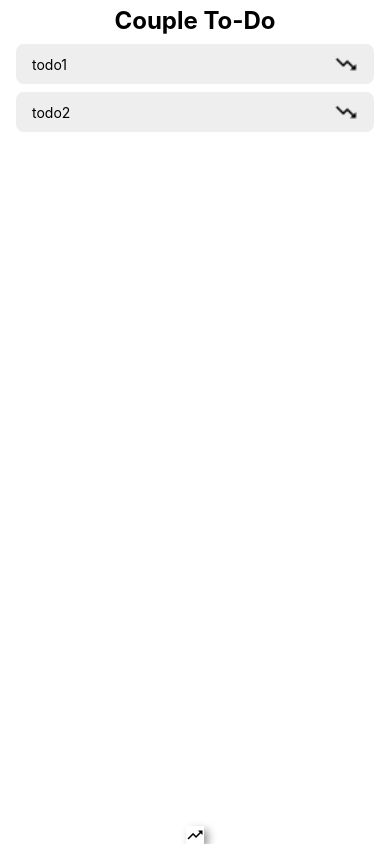
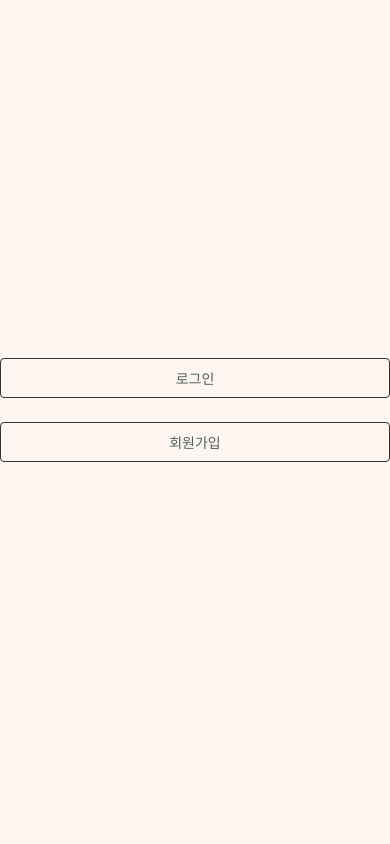
Before and after one commit to solitasroh/todo_app, a React Native app: screen / in a window 390 px wide. Built offline with nearby package versions, Linux system fonts and the light colour scheme.

Commit message:
Logic 화면 및 Navigation 추가..

```diff
--- a/src/App.tsx
+++ b/src/App.tsx
@@ -11,6 +11,10 @@ import styled from 'styled-components/native';
 
 import {SafeAreaView, Text} from 'react-native';
 import Todo from '~/Screens/ToDo/Todo';
+import Welcome from '~/Screens/Login/Welcome';
+import { createStackNavigator } from '@react-navigation/stack';
+import { LoginNaviParamList } from './Screens/types';
+import { NavigationContainer } from '@react-navigation/native';
 
 const Container = styled.View`
   flex: 1;
@@ -21,12 +25,13 @@ const Top = styled(SafeAreaView)`
   flex: 1;
 `;
 
+
 const App = () => {
   return (
     <Top>
-      <Container>
-        <Todo />
-      </Container>
+      <NavigationContainer>
+        {<Welcome />}
+      </NavigationContainer>
     </Top>
   );
 };
--- /dev/null
+++ b/src/Screens/Login/Button.tsx
@@ -0,0 +1,30 @@
+import React from 'react';
+import styled from 'styled-components/native';
+const StyleButton = styled.TouchableOpacity`
+    width : 100%;
+    height : 40px;
+    border-radius :4px;
+    justify-content :center;
+    align-items: center;
+    border : 1px;
+    border-color :#333333;
+`;
+const Label = styled.Text`
+    color : #515E63;
+`;
+
+interface Props{
+    label : string;
+    style?: Object;
+    onPress?:()=>void;
+}
+
+const Button = ({ label, style, onPress} : Props) => {
+    return(
+        <StyleButton style = {style} onPress = {onPress}>
+            <Label>{label}</Label>
+        </StyleButton>
+    );
+};
+
+export default Button;
--- a/src/Screens/Login/Welcome.tsx
+++ b/src/Screens/Login/Welcome.tsx
@@ -1,12 +1,42 @@
 import React from 'react';
 import {Text, View} from 'react-native';
 import styled from 'styled-components/native';
+import { createStackNavigator } from '@react-navigation/stack';
+import Button from './Button';
+import CreateAccount from './CreateAccount';
+import { LoginNaviParamList } from '../types';
+import { StackNavigationProp } from '@react-navigation/stack';
 
-const Welcome = () => {
+const Stack = createStackNavigator();
+const Container = styled.SafeAreaView`
+  flex : 1;
+  background-color : #FDF6F0;
+  align-items: center;
+  justify-content: center;
+`;
+type NavigationProp = StackNavigationProp<LoginNaviParamList, 'Welcome'>;
+
+interface Props {
+  navigation :NavigationProp;
+}
+const Welcome = ({navigation} : Props) => {
   return (
-    <View>
-      <Text>Welcome view</Text>
-    </View>
+    <Container>
+      <Button
+        style ={{marginBottom : 24}}
+        label = "로그인"
+        onPress = {()=> {
+          navigation.navigate('Login');
+        }}
+      />
+      <Button
+        style ={{marginBottom : 24}}
+        label = "회원가입"
+        onPress = {()=> {
+          navigation.navigate('CreateAccount');
+        }}
+      />
+      </Container>
   );
 };
 
--- /dev/null
+++ b/src/Screens/types.tsx
@@ -0,0 +1,5 @@
+export type LoginNaviParamList = {
+    Welcome : undefined;
+    Login: undefined;
+    CreateAccount : undefined;
+  };
```
Also changed, not shown: package.json (+7 -0 lines), src/Screens/Login/Input.tsx (added, +51 -0 lines), src/Screens/Login/Login.tsx (+51 -5 lines), src/Screens/Navigator.tsx (added, +47 -0 lines), 2 other files (tests, documents, lock files or other folders).
